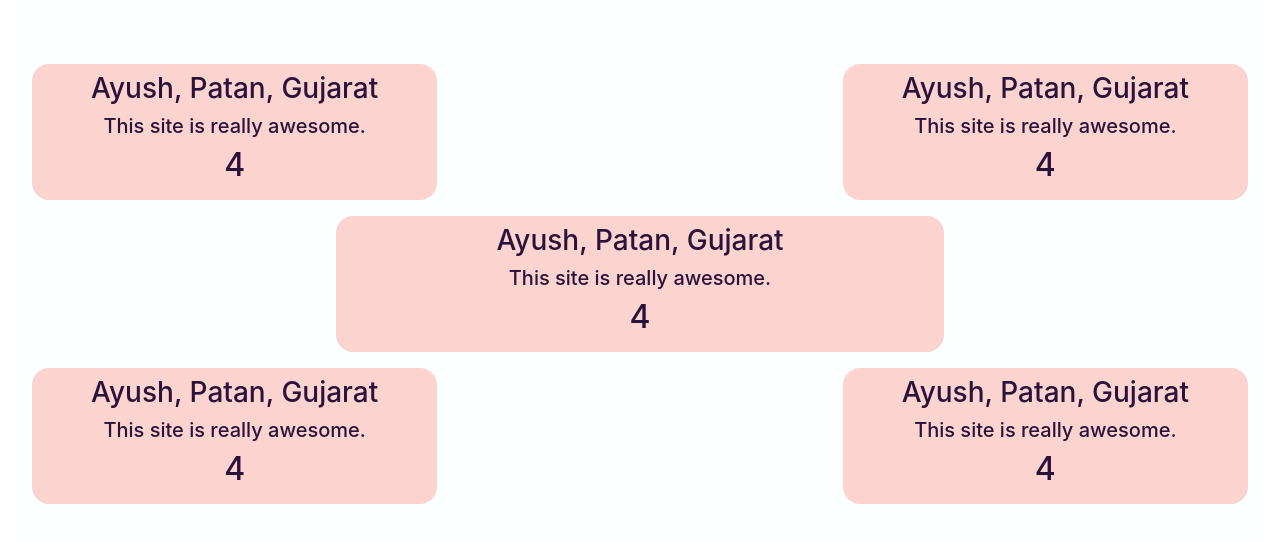
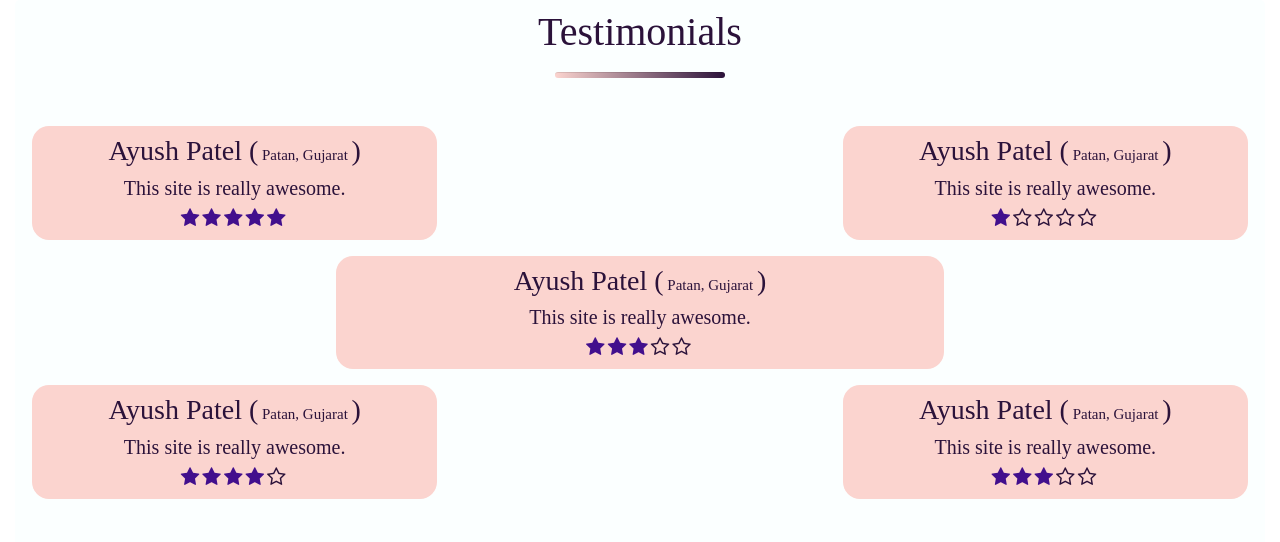
Before and after one commit to BittuShah/ProjectAdda, a React (Create React App) app: page / in a window 1280 px wide. Shown: the top 542 px of the page. Built offline with nearby package versions, Linux system fonts and the light colour scheme.

Commit message:
Testimonials designed.

```diff
--- a/src/components/ratings.jsx
+++ b/src/components/ratings.jsx
@@ -1,12 +1,39 @@
 import React from "react";
 // import "font-awesome/css/font-awesome.css";
 
-const Ratings = ({ star }) => {
-  let classes = "";
-  if (!star) classes = "fa fa-star";
-  else classes = "fa fa-star" + star;
+const Ratings = ({ totalRatings }) => {
+  let elements = [];
+  let counter = 1;
 
-  return <i className={classes}></i>;
+  while (counter <= 5) {
+    if (counter <= totalRatings) {
+      elements.push(
+        <i key={counter} className="fa fa-star" style={filled}></i>
+      );
+    } else {
+      elements.push(
+        <i key={counter} className="fa fa-star-o" style={empty}></i>
+      );
+    }
+    counter++;
+  }
+
+  return <div>{elements.map(e => e)}</div>;
+
+  // console.log(elements);
+  // return <i className="fa fa-star-o"></i>;
+  // return null;
+};
+
+const empty = {
+  marginRight: "3px",
+  fontSize: "20px"
+};
+
+const filled = {
+  marginRight: "3px",
+  color: "#420F8D",
+  fontSize: "20px"
 };
 
 export default Ratings;
--- a/src/components/testimonials.jsx
+++ b/src/components/testimonials.jsx
@@ -15,9 +15,12 @@ class Testimonials extends Component {
   };
   render() {
     return (
-      <div className="jumbotron" style={testimonial}>
-        {/* <h1>Hello World!</h1> */}
-        <div className="row">
+      <div className="jumbotron pt-2" style={testimonial}>
+        <h1 className="text-center" style={{ color: "#2b123a" }}>
+          Testimonials
+        </h1>
+        <hr style={line} />
+        <div className="row mt-5">
           {this.state.feedbacks.map(feedback => (
             <div
               key={feedback.Temp_Id}
@@ -28,24 +31,14 @@ class Testimonials extends Component {
             >
               {/* <div style={block}> */}
               <h3>
-                {feedback.UserInfo.UserName},
-                <span> {feedback.UserInfo.City}, </span>
-                <span>{feedback.UserInfo.State}</span>
+                {feedback.UserInfo.UserName} (
+                <span style={location}> {feedback.UserInfo.City}, </span>
+                <span style={location}>{feedback.UserInfo.State} </span>)
               </h3>
               <h5>{feedback.FeedbackMsg}</h5>
-              {this.state.feedbacks.map(f => {
-                let counter = 1;
-                while (counter <= 5) {
-                  if (counter < f.Ratings) {
-                    <Ratings star="" />;
-                  } else {
-                    <Ratings star="-o" />;
-                  }
-                  counter++;
-                }
-              })}
-              {/* <Ratings totalRatings={feedback.Ratings} /> */}
-              <h2 className="justify-content-center">{feedback.Ratings}</h2>
+
+              <Ratings totalRatings={feedback.Ratings} />
+              {/* <h2 className="justify-content-center">{feedback.Ratings}</h2> */}
               {/* </div> */}
             </div>
           ))}
@@ -56,7 +49,8 @@ class Testimonials extends Component {
 }
 
 const testimonial = {
-  backgroundColor: "#fbffff"
+  backgroundColor: "#fbffff",
+  fontFamily: "cursive"
 };
 
 const outer = {
@@ -64,6 +58,17 @@ const outer = {
   borderRadius: "17px",
   backgroundColor: "#fbd4cf",
   color: "#2b123a"
+};
+
+const location = {
+  fontSize: "15px"
+};
+
+const line = {
+  height: "5px",
+  width: "170px",
+  backgroundImage: "linear-gradient(to right, #fbd4cf, #2b123a)",
+  borderRadius: "17px"
 };
 
 // const block = {
--- a/src/index.css
+++ b/src/index.css
@@ -9,6 +9,6 @@ body {
 }
 
 code {
-  font-family: source-code-pro, Menlo, Monaco, Consolas, "Courier New",
+  font-family: source-code-pro, Menlo, Monaco, Consolas, "Roboto", "Courier New",
     monospace;
 }
--- a/src/services/feedback.js
+++ b/src/services/feedback.js
@@ -2,24 +2,24 @@ export const feedbacks = [
   {
     Temp_Id: 1,
     _id: "5e501444610567da80f7d1ea",
-    Ratings: 4,
+    Ratings: 5,
     FeedbackMsg: "This site is really awesome.",
-    UserInfo: { UserName: "Ayush", City: "Patan", State: "Gujarat" }
+    UserInfo: { UserName: "Ayush Patel", City: "Patan", State: "Gujarat" }
   },
 
   {
     Temp_Id: 2,
     _id: "5e501444610567da80f7d1ea",
-    Ratings: 4,
+    Ratings: 1,
     FeedbackMsg: "This site is really awesome.",
-    UserInfo: { UserName: "Ayush", City: "Patan", State: "Gujarat" }
+    UserInfo: { UserName: "Ayush Patel", City: "Patan", State: "Gujarat" }
   },
   {
     Temp_Id: 3,
     _id: "5e501444610567da80f7d1ea",
-    Ratings: 4,
+    Ratings: 3,
     FeedbackMsg: "This site is really awesome.",
-    UserInfo: { UserName: "Ayush", City: "Patan", State: "Gujarat" }
+    UserInfo: { UserName: "Ayush Patel", City: "Patan", State: "Gujarat" }
   },
 
   {
@@ -27,15 +27,15 @@ export const feedbacks = [
     _id: "5e501444610567da80f7d1ea",
     Ratings: 4,
     FeedbackMsg: "This site is really awesome.",
-    UserInfo: { UserName: "Ayush", City: "Patan", State: "Gujarat" }
+    UserInfo: { UserName: "Ayush Patel", City: "Patan", State: "Gujarat" }
   },
 
   {
     Temp_Id: 5,
     _id: "5e501444610567da80f7d1ea",
-    Ratings: 4,
+    Ratings: 3,
     FeedbackMsg: "This site is really awesome.",
-    UserInfo: { UserName: "Ayush", City: "Patan", State: "Gujarat" }
+    UserInfo: { UserName: "Ayush Patel", City: "Patan", State: "Gujarat" }
   }
 ];
 
```
